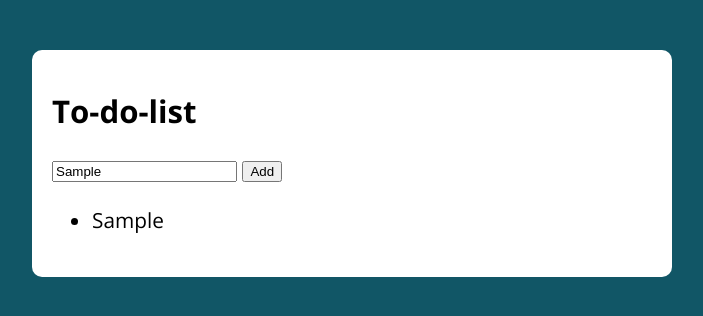
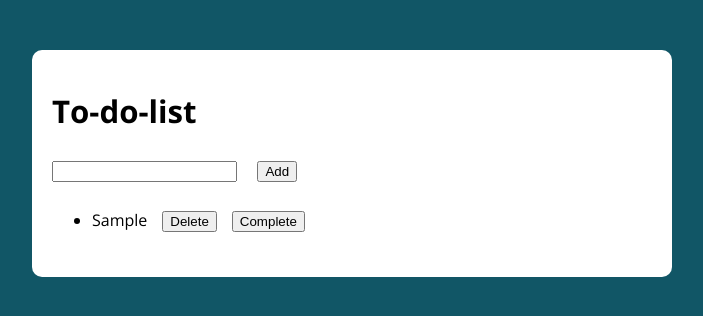
Before and after one commit to cezarrm/To-do-List, a plain HTML site: page index.html in a window 1280 px wide. Both pictures are taken after typing "Sample" into the empty fields and a click on the button "Add". Shown: the whole page, without its empty margins (288-991 px from the left). Drawn offline with nearby package versions, Linux system fonts and the light colour scheme.

Commit message:
using LocalStorage to storage the strings and after it convert to array using .parse

```diff
--- a/assets/css/style.css
+++ b/assets/css/style.css
@@ -56,3 +56,20 @@ form button {
 form button:hover {
   background: var(--primary-color-darker);
 }
+
+.taxar {
+
+  text-decoration: line-through;
+  color: rgb(182, 182, 182);
+}
+
+button {
+
+  margin-left: 15px;
+
+}
+
+li {
+  font-size: 16px;
+
+}
--- a/assets/js/main.js
+++ b/assets/js/main.js
@@ -3,8 +3,22 @@ const btnTask = document.querySelector('.btn-add');
 const tasks = document.querySelector('.tasks');
 
 function createLi() {
-   const li = document.createElement('li');
+   const li = document.createElement('li'); //cria um li e retorna li
    return li;
+}
+
+inputTask.addEventListener('keypress', function(e){
+    if(e.keyCode === 13) { //pega valor da tecla e aciona a função.
+        if (!inputTask.value) return;
+        createTask(inputTask.value);
+    }
+
+});
+
+function cleanInput() {
+    inputTask.value = ''; //zera o campo de input
+    inputTask.focus();//evento de click no campo
+
 }
 
 
@@ -12,6 +26,10 @@ function createTask(textInput) {
     const li = createLi();
     li.innerText = textInput;
     tasks.appendChild(li);
+    cleanInput()
+    createBtnErase(li)
+    createBtnComplete(li)
+    saveTasks()
 }
 
 
@@ -19,3 +37,70 @@ btnTask.addEventListener('click', function(){
     if (!inputTask.value) return;
     createTask(inputTask.value);
 });
+
+function createBtnErase(li) {
+
+    const btnErase = document.createElement('button');
+    btnErase.innerText = 'Delete';
+    // btnErase.classList.add('erase');
+    btnErase.setAttribute('class', 'erase');
+    li.appendChild(btnErase);
+
+    return li;
+
+}
+
+function createBtnComplete(li) {
+
+    const btnComplete = document.createElement('button')
+    btnComplete.innerText = 'Complete';
+    btnComplete.setAttribute('class','btn-complete')
+    li.appendChild(btnComplete)
+
+    return li;
+}
+
+
+document.addEventListener('click' , function(e){
+    const el = e.target;
+    if (el.classList.contains('erase')){
+        el.parentElement.remove(); //REMOVE O PAI
+        saveTasks()
+    }
+
+    if (el.classList.contains('btn-complete')){
+        const taxar = el.parentElement
+        taxar.classList.add('taxar');
+        saveTasks()
+
+
+    }
+});
+
+function saveTasks() {
+    const liTasks = tasks.querySelectorAll('li');
+    const taskList = [];
+
+    for (let task of liTasks) {
+        let taskText = task.innerText;
+        taskText = taskText.replace('Delete', '');
+        taskText = taskText.replace('Complete', '').trim();
+        taskList.push(taskText);
+    }
+    const tasksJSON = JSON.stringify(taskList); //transforma em string
+    localStorage.setItem('tasks', tasksJSON);//qual nome pra recuperar o valor
+
+}
+
+function readTasks(){
+    const tasks = localStorage.getItem('tasks');
+    const taskList = JSON.parse(tasks);
+
+    for (let task of taskList) {
+
+        createTask(task);
+
+    }
+}
+
+readTasks();
```
